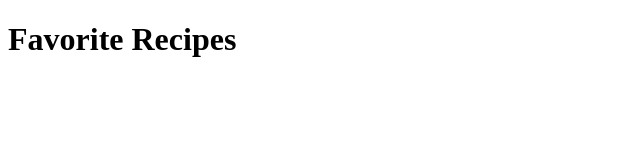
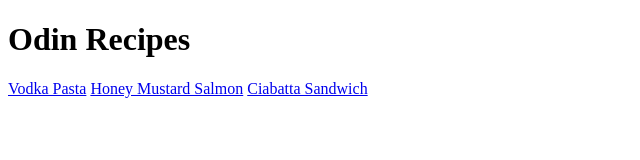
Before and after one commit to saleezy/odin-recipes, a plain HTML site: page index.html in a window 1280 px wide. Shown: the whole page, without its empty margins (0-640 px from the left). Drawn offline with Linux system fonts and the light colour scheme.

```diff
--- a/index.html
+++ b/index.html
@@ -6,6 +6,9 @@
     </head>
 
     <body>
-        <h1>Favorite Recipes</h1>
+        <h1>Odin Recipes</h1>
+        <a href="recipes/pasta.html">Vodka Pasta</a>
+        <a href="recipes/salmon.html">Honey Mustard Salmon</a>
+        <a href="recipes/sandwich.html">Ciabatta Sandwich</a>
     </body>
 </html>
```
Also changed, not shown: recipes/salmon.html (+11 -0 lines), recipes/salmon.jpg (added).
